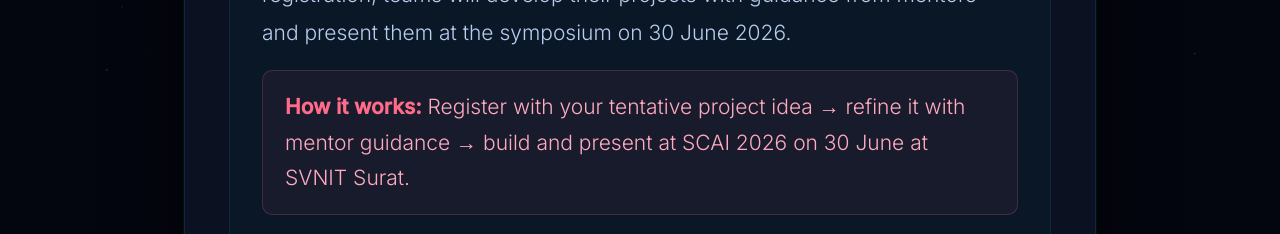
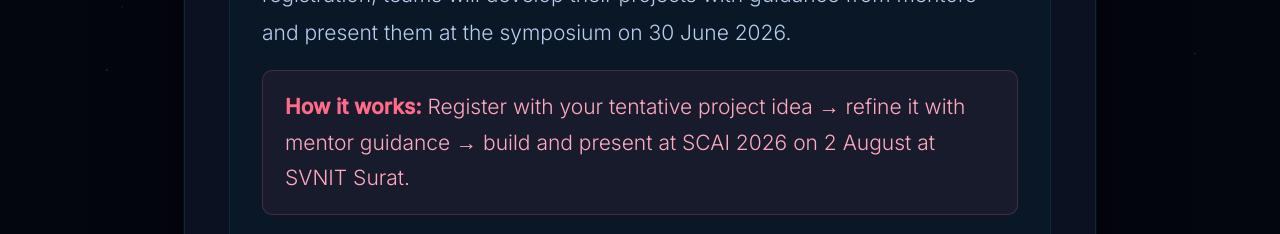
Before and after one commit to abhishek261007/SCAI, a React (Vite) app: page /projects in a window 1280 px wide. Shown: the part 718-952 px from the top of the page. Built offline with nearby package versions, Linux system fonts and the light colour scheme.

Commit message:
Fix presentation date: 30 June -> 2 August

```diff
--- a/src/pages/Projects.tsx
+++ b/src/pages/Projects.tsx
@@ -89,7 +89,7 @@
         >
           <strong style={{ color: '#FF6B88', fontWeight: 600 }}>How it works:</strong> Register with
           your tentative project idea → refine it with mentor guidance → build and present at SCAI
-          2026 on 30 June at SVNIT Surat.
+          2026 on 2 August at SVNIT Surat.
         </div>
       </div>
 
```
